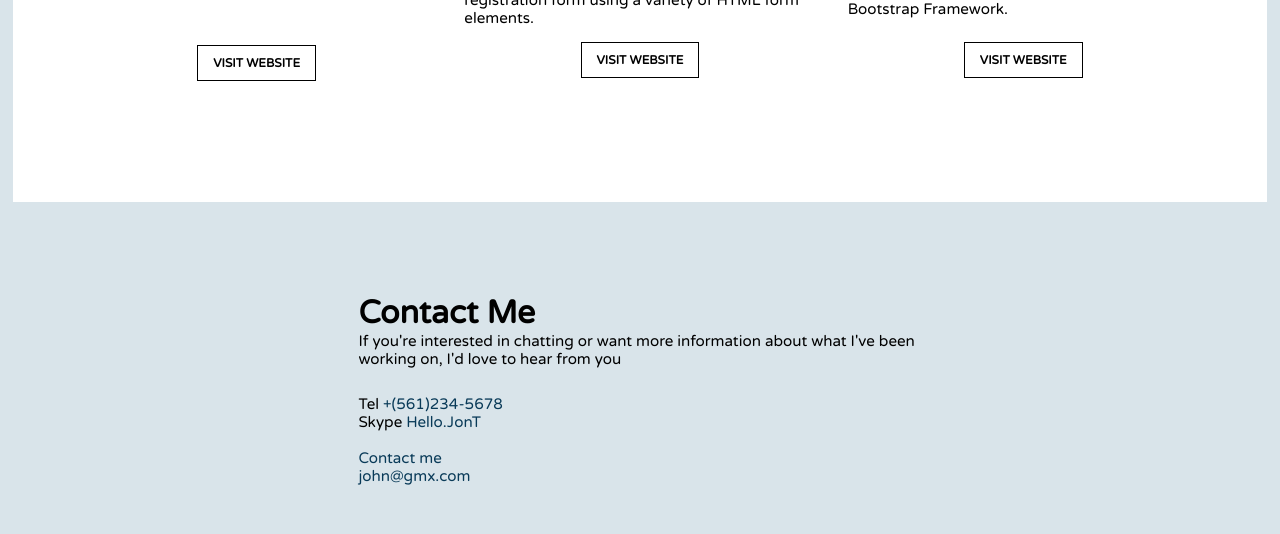
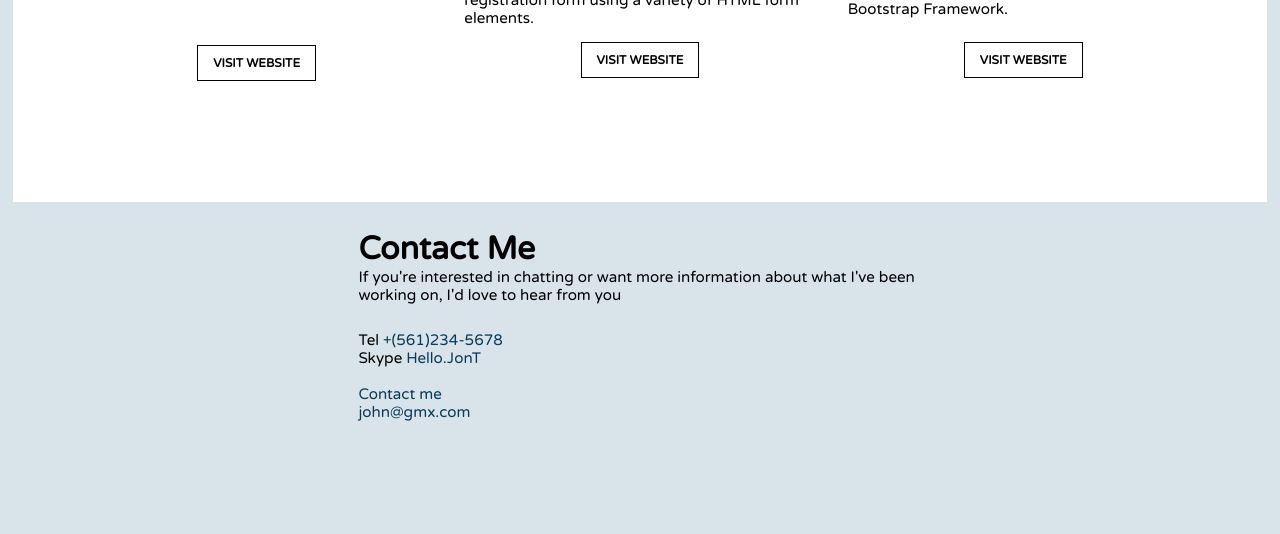
Before and after one commit to jtsapos1/Capstone-Portfolio1, a plain HTML site: page index.html in a window 1280 px wide. Shown: the part 1842-2376 px from the top of the page. Drawn offline with Linux system fonts and the light colour scheme.

Commit message:
Updated css\flexstyle.css

```diff
--- a/css/flexstyle.css
+++ b/css/flexstyle.css
@@ -196,15 +196,10 @@ span {
 	padding-left: 1em;
 }
 
-.contact {
-	padding-top: 5%;
-	padding-left: 25%;
-	padding-right: 25%;
-}
 
-section .row-form {
+/* section .row-form {
 	margin: 25px;
-}
+} */
 
 .main-footer {
 	display: flex;
```
